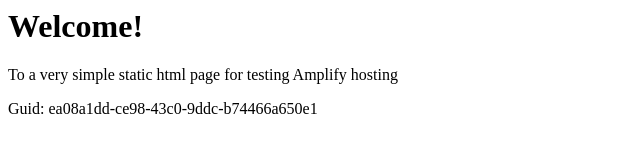
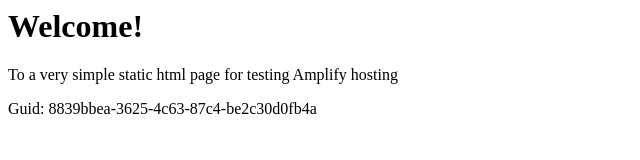
Before and after one commit to aws-aemilia-dub/Github-PR-Commit-Integration-Test-DoNotTouch-GithubWebhookPreviewCanaryTest-v1-preprod-eu-west-1, a website: page src/index.html in a window 1280 px wide. Shown: the full height of the page, 0-640 px from the left. Drawn offline with Linux system fonts and the light colour scheme.

Commit message:
commit from integ tests

```diff
--- a/src/index.html
+++ b/src/index.html
@@ -12,6 +12,6 @@
 <body>
     <h1>Welcome!</h1>
     <p>To a very simple static html page for testing Amplify hosting</p>
-    <p>Guid: ea08a1dd-ce98-43c0-9ddc-b74466a650e1</p></body>
+    <p>Guid: 8839bbea-3625-4c63-87c4-be2c30d0fb4a</p></body>
 
 </html>
```
